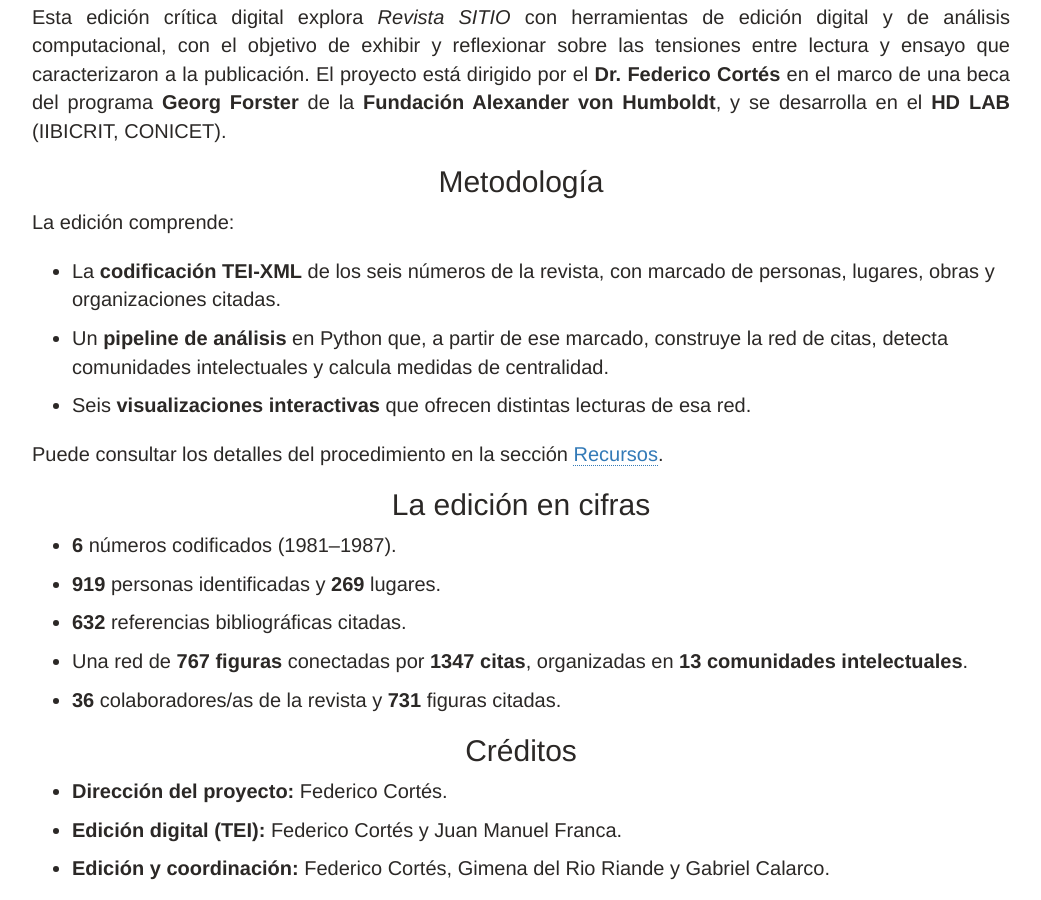
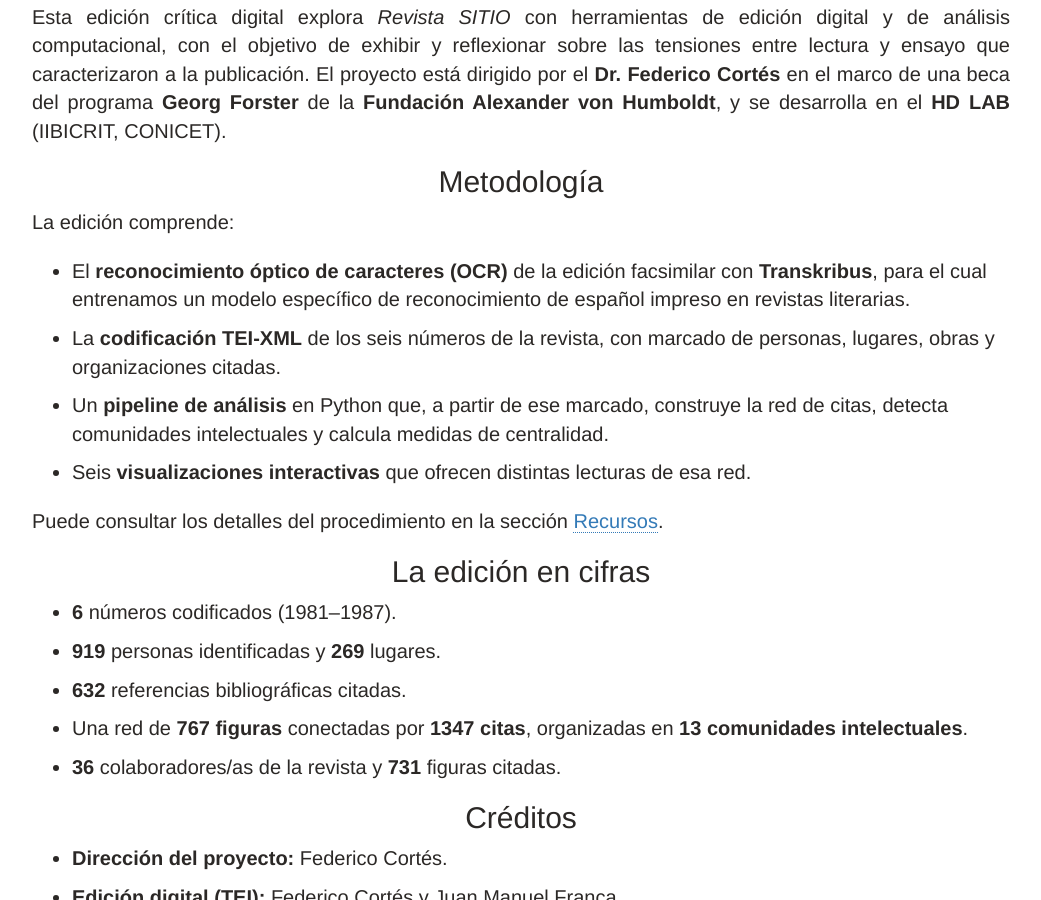
Before and after one commit to hdlabconicet/revista-sitio-digital, a Jekyll site: the page built from _pages/04-acerca-de.md, in a window 1280 px wide and 900 px high, scrolled down 773 px. Shown: the whole window, without its empty margins (119-1160 px from the left). Built offline with Jekyll 4.4.1, drawn with Linux system fonts in a browser that asks for light colours; nearby versions of some CDN libraries; library files that are not in the unit come from our copies.

Commit message:
Acerca de: OCR con Transkribus como primer paso de la metodologia

```diff
--- a/_pages/04-acerca-de.md
+++ b/_pages/04-acerca-de.md
@@ -21,6 +21,7 @@
 
 La edición comprende:
 
+- El **reconocimiento óptico de caracteres (OCR)** de la edición facsimilar con **Transkribus**, para el cual entrenamos un modelo específico de reconocimiento de español impreso en revistas literarias.
 - La **codificación TEI-XML** de los seis números de la revista, con marcado de personas, lugares, obras y organizaciones citadas.
 - Un **pipeline de análisis** en Python que, a partir de ese marcado, construye la red de citas, detecta comunidades intelectuales y calcula medidas de centralidad.
 - Seis **visualizaciones interactivas** que ofrecen distintas lecturas de esa red.
```
